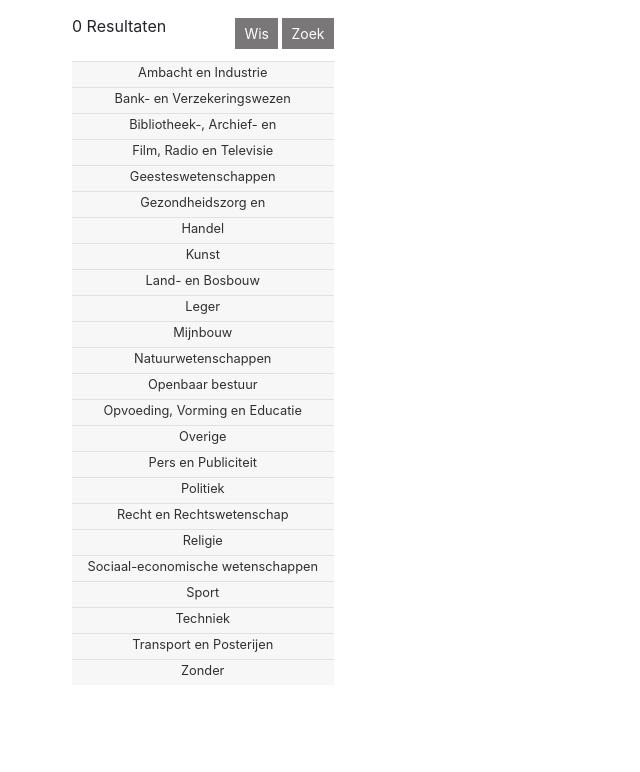
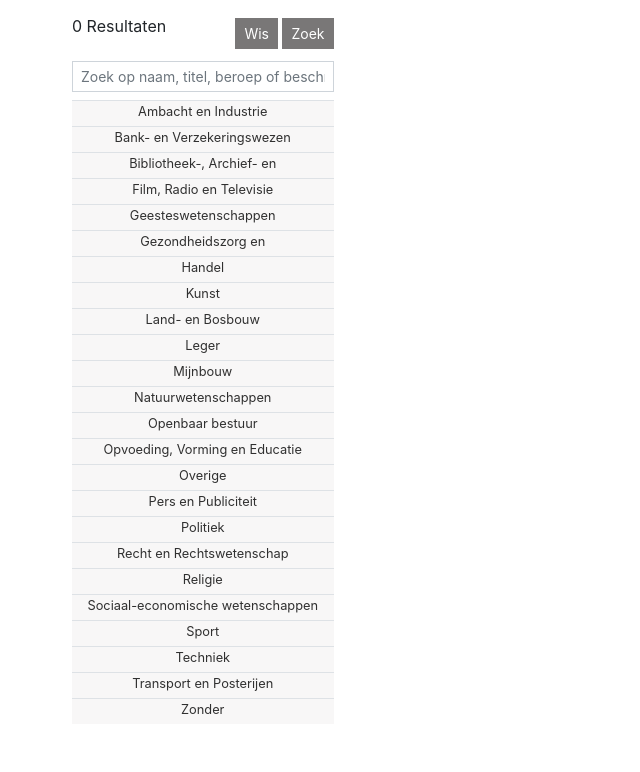
Before and after one commit to tsg-humlab/portrettengalerij, a Django app: page /objects/ in a window 1280 px wide. Shown: the part 66-838 px from the top of the page, without its empty margins (0-640 px from the left). Before the commit the page ends 741 px from the top, so only its background shows below. Run offline with Django 5.2, Linux system fonts and the light colour scheme; data that the repository does not hold is empty; parts of the project's set-up code (start-up, migrations or seed data) failed here and were passed over; some libraries are stand-ins or nearby versions.

Commit message:
Added search functionality

```diff
--- a/portretten/templates/portretten/objects.html
+++ b/portretten/templates/portretten/objects.html
@@ -17,6 +17,9 @@
                             <button id="wisknop" type="reset" class="btn btn-secondary btn-sm mt-1 mb-1 text-nowrap">Wis</button>
                             <button id="zoekknop" type="submit" class="btn btn-secondary btn-sm mt-1 mb-1 text-nowrap">Zoek</button>
                         </div>
+                    </div>
+                    <div class="mb-2">
+                        <input id="search" class="form-control form-control-sm" type="text" name="search" value="{{ request.GET.search }}" size="30" placeholder="Zoek op naam, titel, beroep of beschrijving.">
                     </div>
                     <div class="vstack gap-1 border-top">
                         <input type="button" id="ambacht" value="Ambacht en Industrie" style="font-size: 0.8rem; height: 25px;" class="text-wrap pt-0 btn btn-light first-btn
@@ -170,6 +173,7 @@
 
     <script>
         document.getElementById('wisknop').addEventListener('click', function() {
+            document.getElementById('search').value = "";
             document.getElementById('filter').value = "";
             document.getElementById('zoekknop').click();
         })
--- a/portretten/templatetags/custom_tags.py
+++ b/portretten/templatetags/custom_tags.py
@@ -12,9 +12,10 @@ def get_tooltip(object_id):
         'Alternatieve naam': object.alt_naam,
         'Bijnaam': object.bijnaam,
         'Titel': object.titel,
-        'Beroep specifiek': object.beroep_specifiek,
+        'Beroep': object.beroep_specifiek,
         'Geboren': object.geboortedatum,
         'Overleden': object.sterfdatum,
+        'Beschrijving': object.beschrijving,
         'Kunstenaar': object.kunstenaar,
         'Inventarisnummer': object.nummer,
     }
--- a/portretten/views.py
+++ b/portretten/views.py
@@ -1,12 +1,19 @@
+from django.db.models import Q
 from django.shortcuts import render
-from .models import Basisgegevens, Beroep
+from .models import Basisgegevens
 
 def index(request):
     return render(request, 'portretten/index.html')
 
 def objects(request, template='portretten/objects.html', page_template='portretten/object_list.html'):
     objects = Basisgegevens.objects.order_by('nummer')
+    search = request.GET.get('search', '')
     filter = request.GET.get('filter', '')
+
+    if search:
+        objects = objects.filter(
+            Q(persoon__icontains=search) | Q(alt_naam__icontains=search) | Q(kunstenaar__icontains=search) | Q(titel__icontains=search) | Q(
+                beroep_specifiek__icontains=search) | Q(beschrijving__icontains=search))
 
     match filter:
         case "ambacht":
```
